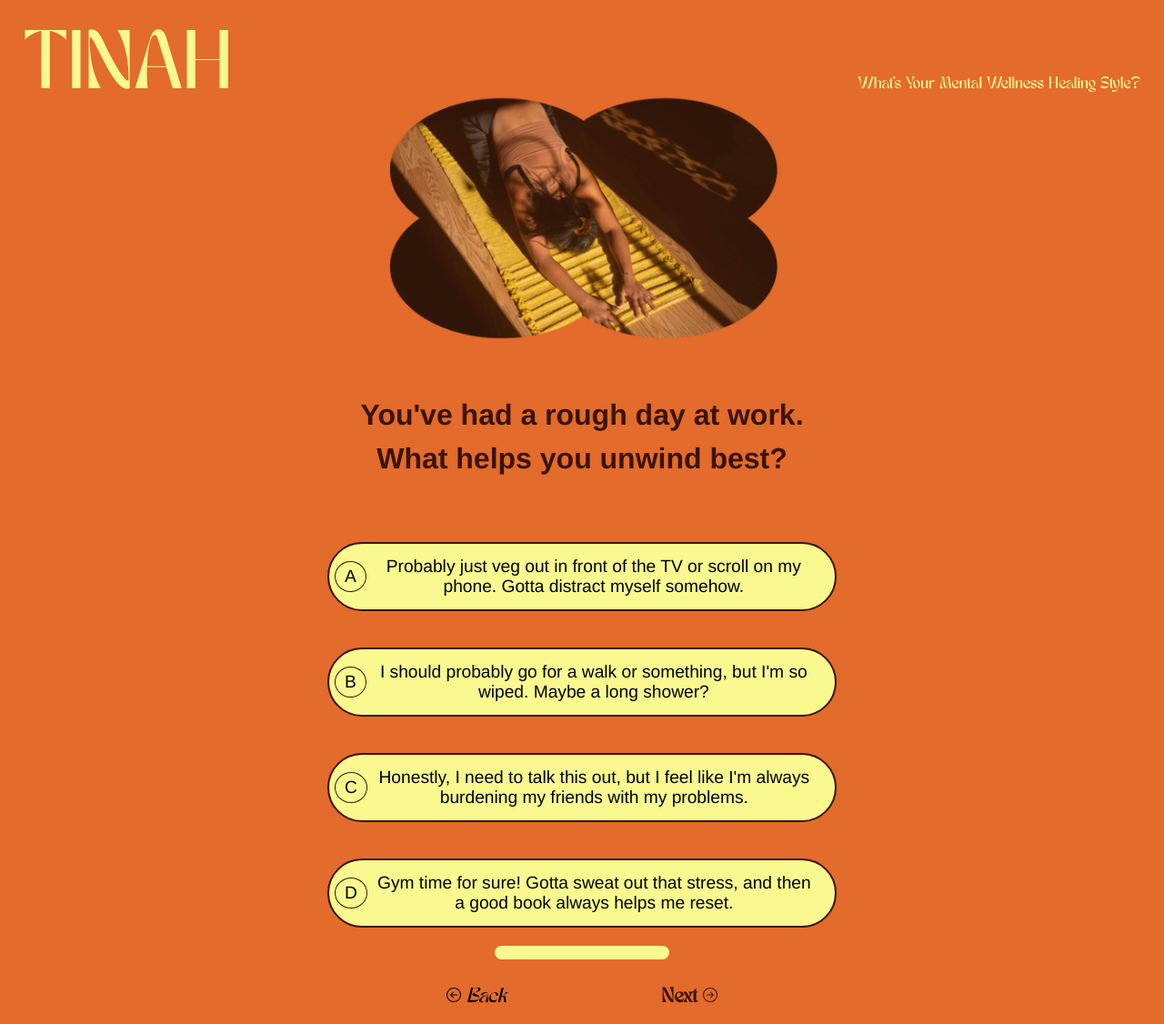
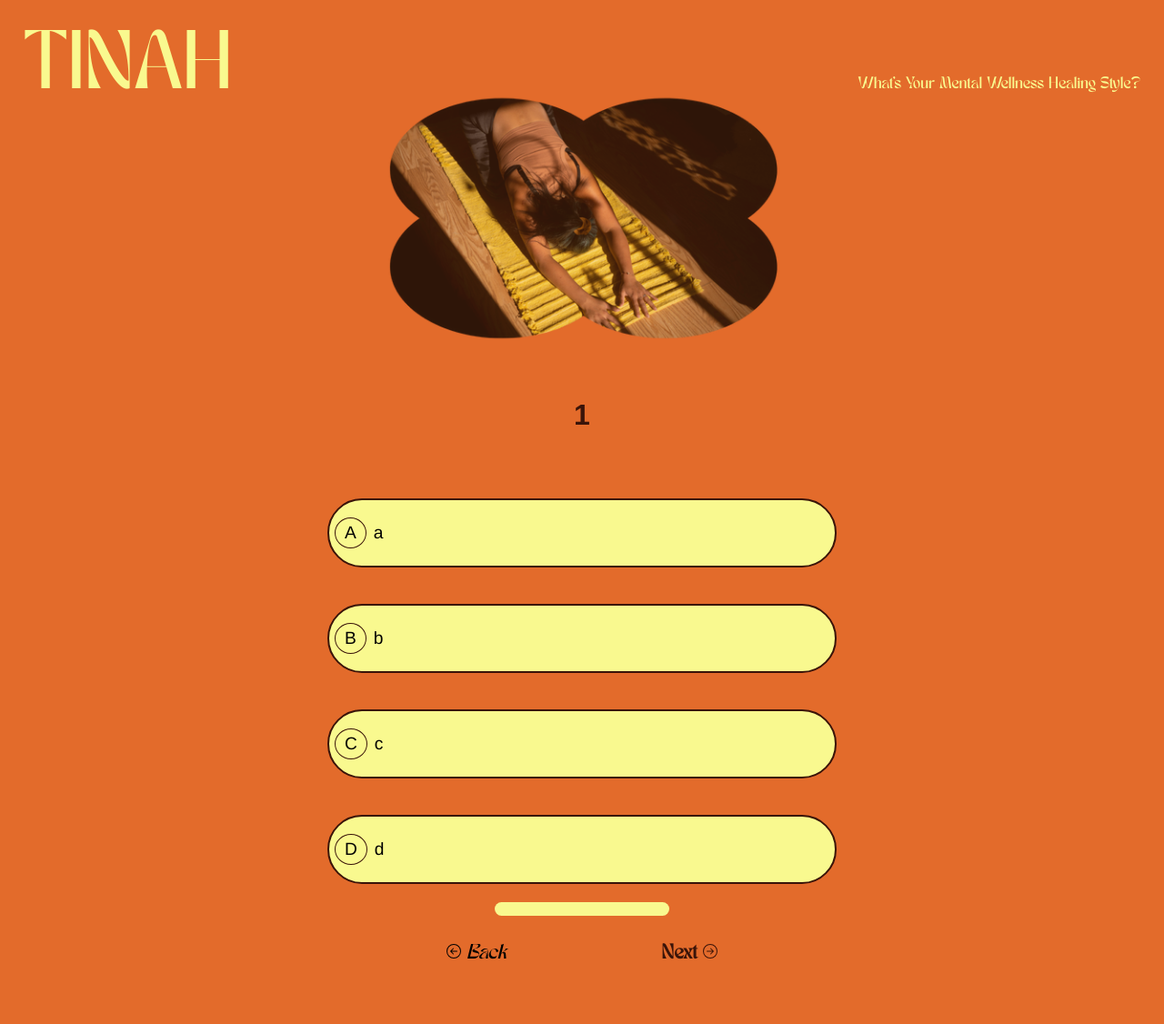
Before and after one commit to isobeledmonds/tinah, a plain HTML site: page index.html in a window 1280 px wide. Shown: the top 1126 px of the page at 91% size. Drawn offline with Linux system fonts and the light colour scheme; some icons are missing.

Commit message:
Update index.html

```diff
--- a/index.html
+++ b/index.html
@@ -5,6 +5,7 @@
     <title>TINAH</title>
     <link rel="stylesheet" href="./question.css">
     <script defer src="question.js"></script>
+    <script defer src="question_array.js"></script>
 </head>
 <body>
 
@@ -19,23 +20,23 @@
             <img src="./resources/daily_decompression.png">
         </div>
         <p class="question">
-            You've had a rough day at work. <br>What helps you unwind best?
+            1
         </p>
         <button id="a" class="abcd" onclick="handleButtonClick(1, this)">
             <span class="letter">A</span>
-            <p>Probably just veg out in front of the TV or scroll on my phone. Gotta distract myself somehow.</p>
+            <p>a</p>
         </button>
         <button id="b" class="abcd" onclick="handleButtonClick(2, this)">
             <span class="letter">B</span>
-            <p>I should probably go for a walk or something, but I'm so wiped. Maybe a long shower?</p>
+            <p>b</p>
         </button>
         <button id="c" class="abcd" onclick="handleButtonClick(3, this)">
             <span class="letter">C</span>
-            <p>Honestly, I need to talk this out, but I feel like I'm always burdening my friends with my problems.</p>
+            <p>c</p>
         </button>
         <button id="d" class="abcd" onclick="handleButtonClick(4, this)">
             <span class="letter">D</span>
-            <p>Gym time for sure! Gotta sweat out that stress, and then a good book always helps me reset.</p>
+            <p>d</p>
         </button>
     </div>
 
```
